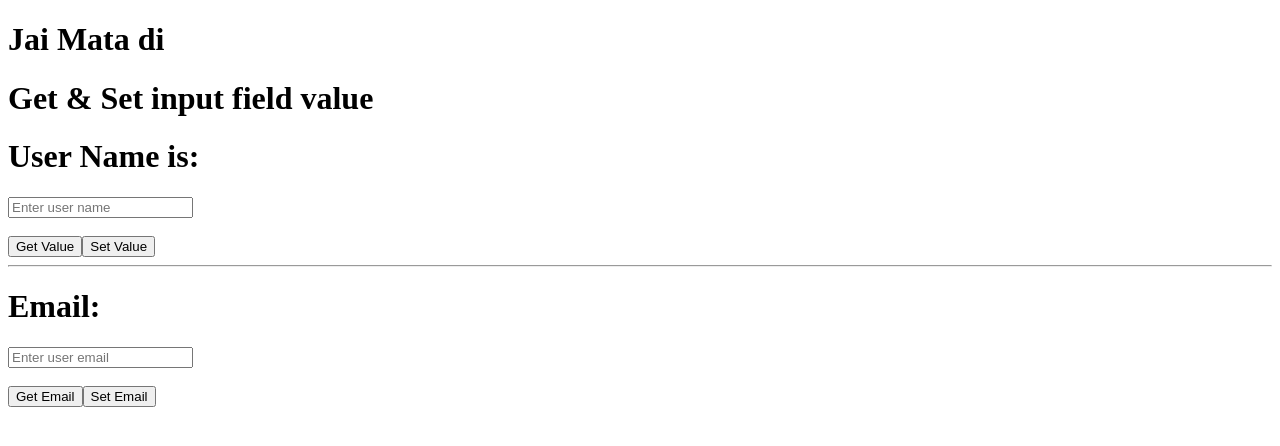
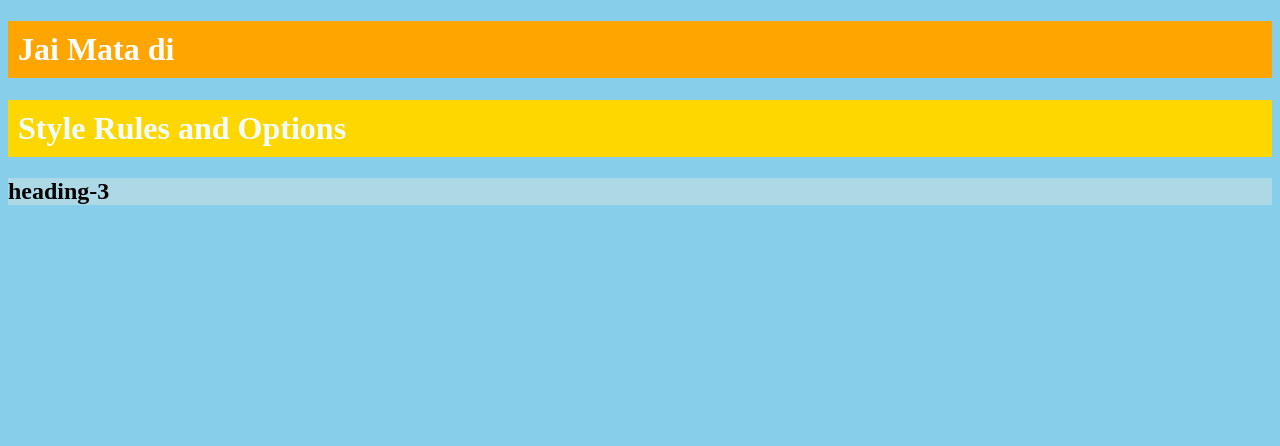
Before and after one commit to AnshuPandey108/Angular-Read, an Angular app: page / in a window 1280 px wide. Shown: the top 446 px of the page. Built offline with nearby package versions, Linux system fonts and the light colour scheme.

Commit message:
style in angular

```diff
--- a/src/app/app.component.css
+++ b/src/app/app.component.css
@@ -0,0 +1,5 @@
+h1{
+       background-color: orange;
+       color: white;
+       padding: 10px;
+}
--- a/src/app/app.component.html
+++ b/src/app/app.component.html
@@ -1,3 +1,3 @@
 <h1>Jai Mata di</h1>
-<app-input></app-input>
+<app-style></app-style>
 <router-outlet></router-outlet>
--- a/src/app/app.component.ts
+++ b/src/app/app.component.ts
@@ -3,10 +3,11 @@ import { RouterOutlet } from '@angular/router';
 import { CounterComponent } from './counter/counter.component';
 import { EventComponent } from './event/event.component';
 import { InputComponent } from './input/input.component';
+import { StyleComponent } from './style/style.component';
 
 @Component({
   selector: 'app-root',
-  imports: [RouterOutlet, CounterComponent, EventComponent, InputComponent],
+  imports: [RouterOutlet, CounterComponent, EventComponent, InputComponent, StyleComponent],
   templateUrl: './app.component.html',
   styleUrls: ['./app.component.css']
 })
--- /dev/null
+++ b/src/app/style/style.component.css
@@ -0,0 +1,5 @@
+h1{
+       background-color: gold;
+       color: azure;
+       padding: 10px;
+}
--- /dev/null
+++ b/src/app/style/style.component.html
@@ -0,0 +1,7 @@
+<h1>Style Rules and Options</h1>
+<h2 style="color: black;">heading-3</h2>
+<style>
+h2{
+    background-color: lightblue;
+}
+</style>
--- a/src/styles.css
+++ b/src/styles.css
@@ -1 +1,4 @@
 /* You can add global styles to this file, and also import other style files */
+body {
+  background-color: skyblue;
+}
```
Also changed, not shown: src/app/style/style.component.ts (added, +11 -0 lines), 1 other file (tests, documents, lock files or other folders).
